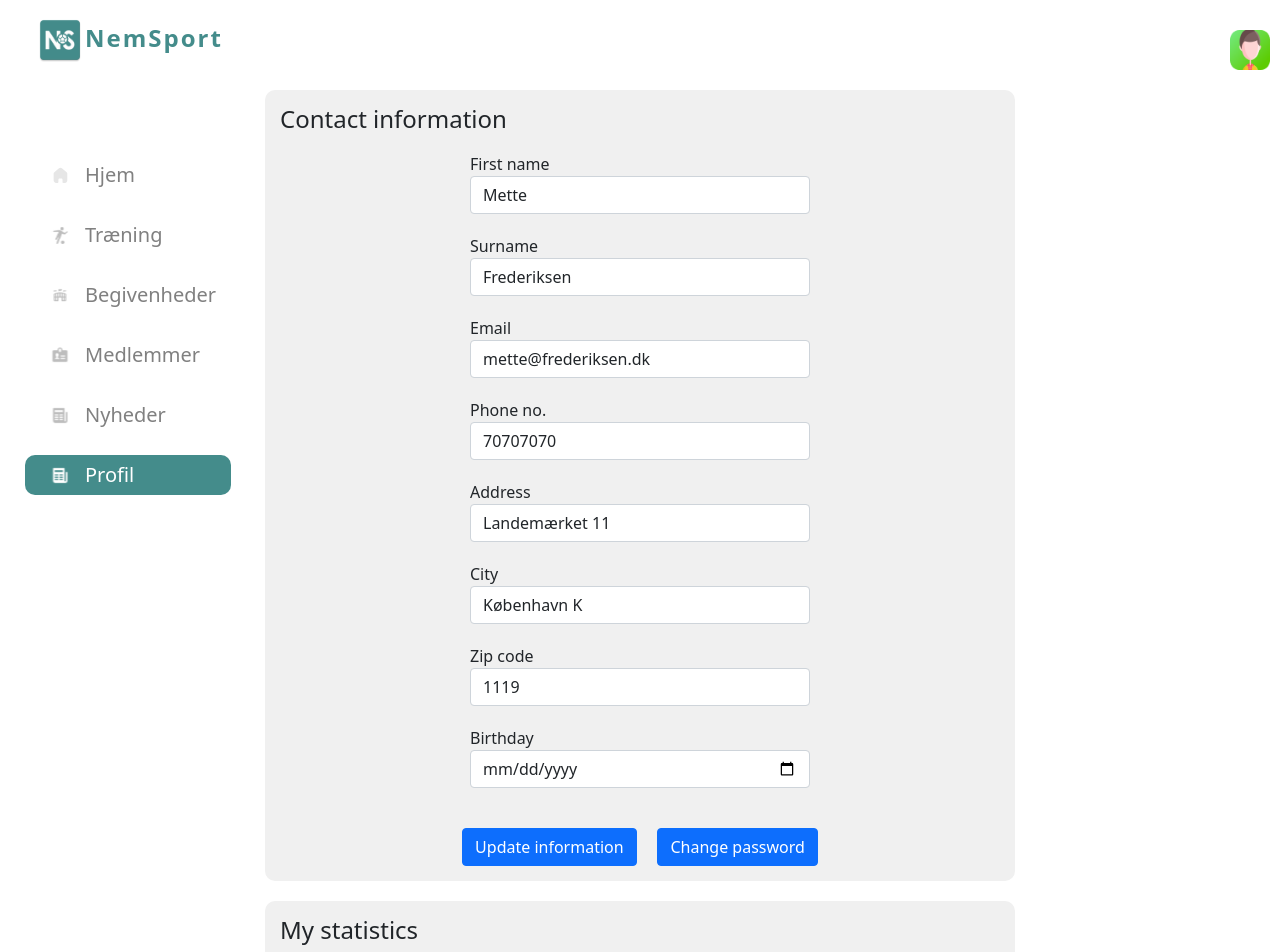
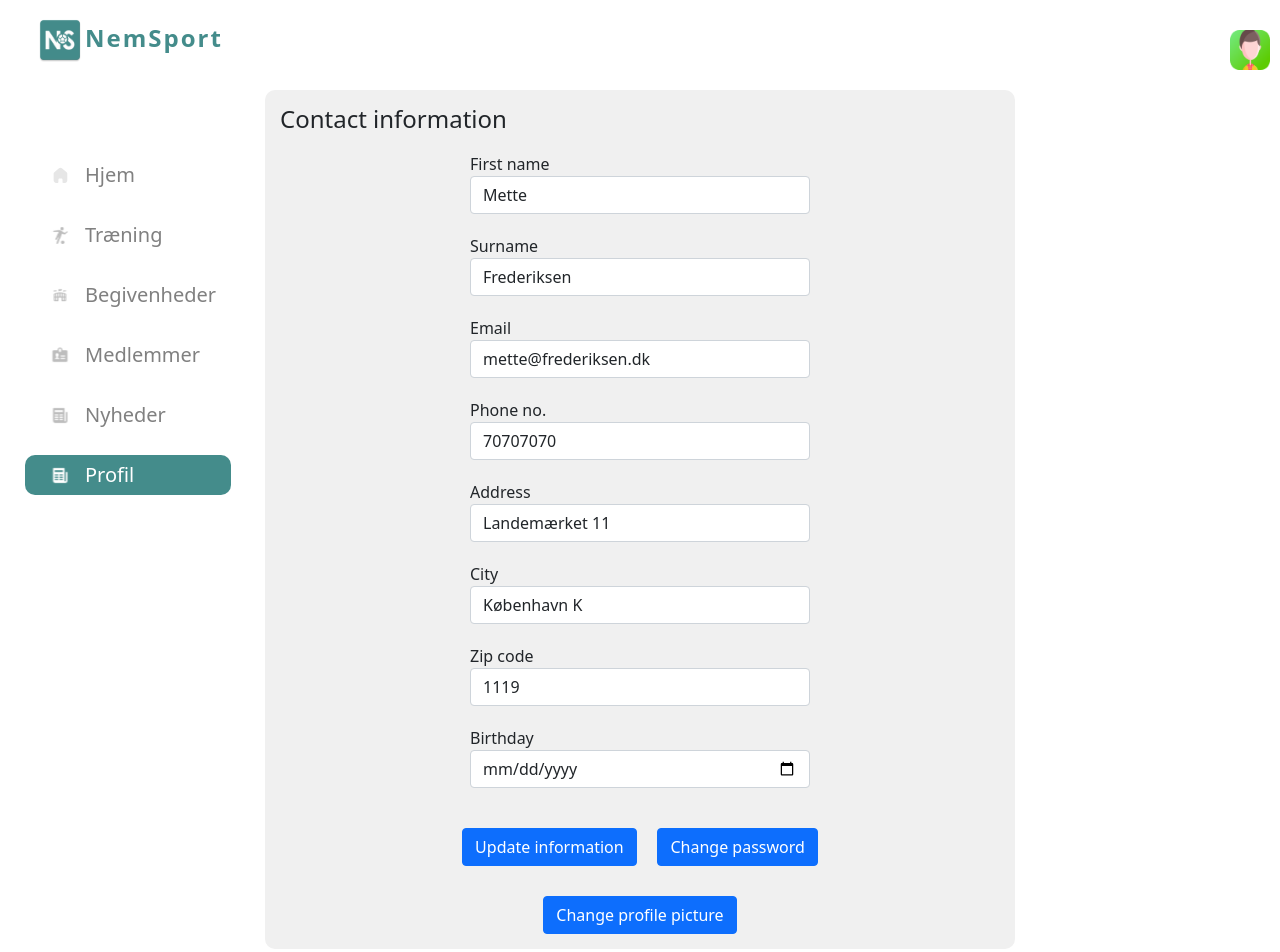
Before and after one commit to madsstorgaardnielsen/group5-proj, a React (Create React App) app in the folder fbcmanager-frontend/: page /profil in a window 1280 px wide. Shown: the top 952 px of the page. Built offline with nearby package versions, Linux system fonts and the light colour scheme.

Commit message:
change profile pic button

```diff
--- a/fbcmanager-frontend/src/pages/profil.js
+++ b/fbcmanager-frontend/src/pages/profil.js
@@ -132,6 +132,14 @@ function Profil() {
                                     Change password
                                 </button>
                             </div>
+
+                            <span>{" "}</span>
+
+                            <div className="tilmeldBtn">
+                                <button type="submit" className="btn btn-primary">
+                                    Change profile picture
+                                </button>
+                            </div>
                         </span>
 
                     </section>
```
